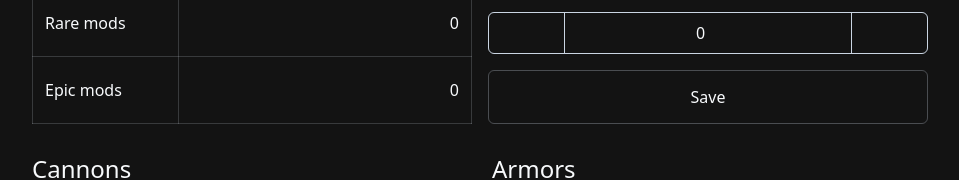
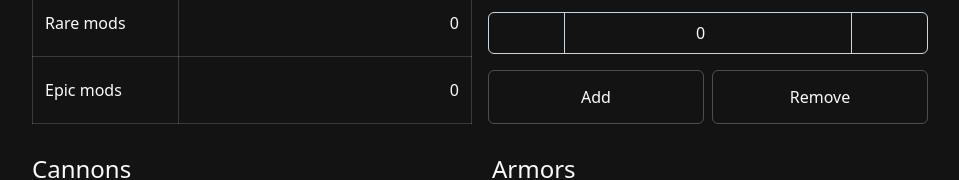
Before and after one commit to buczekmatthias/tower-module-tracker, a Vue app: page / in a window 1280 px wide. Shown: the part 428-608 px from the top of the page, without its empty margins (160-1119 px from the left). Built offline with nearby package versions, Linux system fonts and the light colour scheme; some icons are missing.

Commit message:
Modified stats inputs to be add/substract again

```diff
--- a/src/components/Modules/Stats.vue
+++ b/src/components/Modules/Stats.vue
@@ -35,12 +35,20 @@
         id="rare_mods"
         v-model="rare"
       />
-      <Button
-        class="border border-solid border-slate-300/30 rounded-md"
-        @click="$emit('statsUpdate', { gems_spent: gems_spent, mods: { common: common, rare: rare, epic: stats.mods.epic } })"
-      >
-        Save
-      </Button>
+      <div class="grid grid-cols-2 gap-2">
+        <Button
+          class="border border-solid border-slate-300/30 rounded-md"
+          @click="manageStats"
+        >
+          Add
+        </Button>
+        <Button
+          class="border border-solid border-slate-300/30 rounded-md"
+          @click="manageStats(false)"
+        >
+          Remove
+        </Button>
+      </div>
     </div>
   </div>
 </template>
@@ -55,11 +63,37 @@ const props = defineProps({
   stats: Object,
 });
 
-defineEmits(["statsUpdate"]);
+const emit = defineEmits(["statsUpdate"]);
 
-const gems_spent = ref(props.stats.gems_spent);
-const common = ref(props.stats.mods.common);
-const rare = ref(props.stats.mods.rare);
+const gems_spent = ref(0);
+const common = ref(0);
+const rare = ref(0);
 
 const sum = computed(() => Object.values(props.stats.mods).reduce((a, b) => a + b, 0));
+
+const manageStats = (isAddingAction = true) => {
+  const d = isAddingAction
+    ? {
+        gems_spent: props.stats.gems_spent + gems_spent.value,
+        mods: {
+          common: props.stats.mods.common + common.value,
+          rare: props.stats.mods.rare + rare.value,
+          epic: props.stats.mods.epic,
+        },
+      }
+    : {
+        gems_spent: props.stats.gems_spent - gems_spent.value,
+        mods: {
+          common: props.stats.mods.common - common.value,
+          rare: props.stats.mods.rare - rare.value,
+          epic: props.stats.mods.epic,
+        },
+      };
+
+  emit("statsUpdate", d);
+
+  gems_spent.value = 0;
+  common.value = 0;
+  rare.value = 0;
+};
 </script>
```
